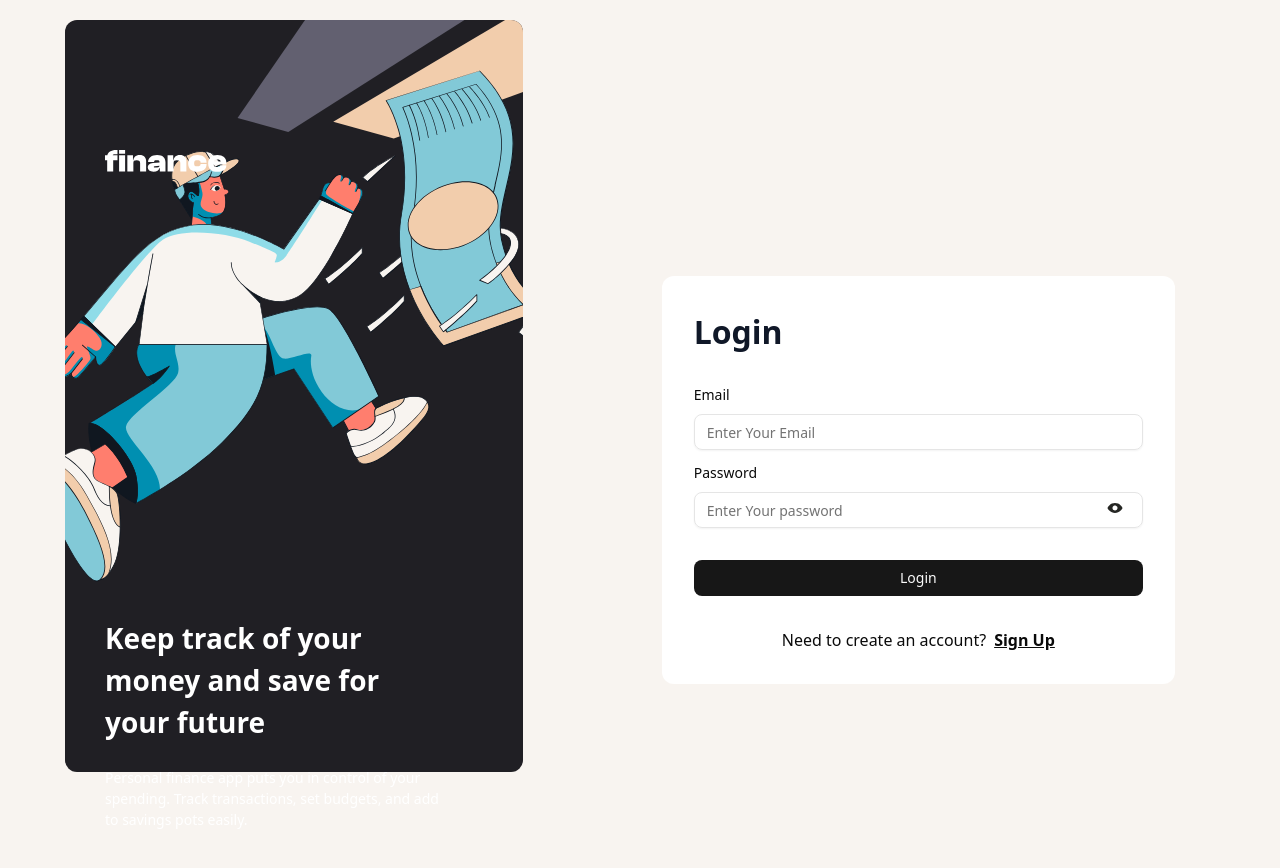
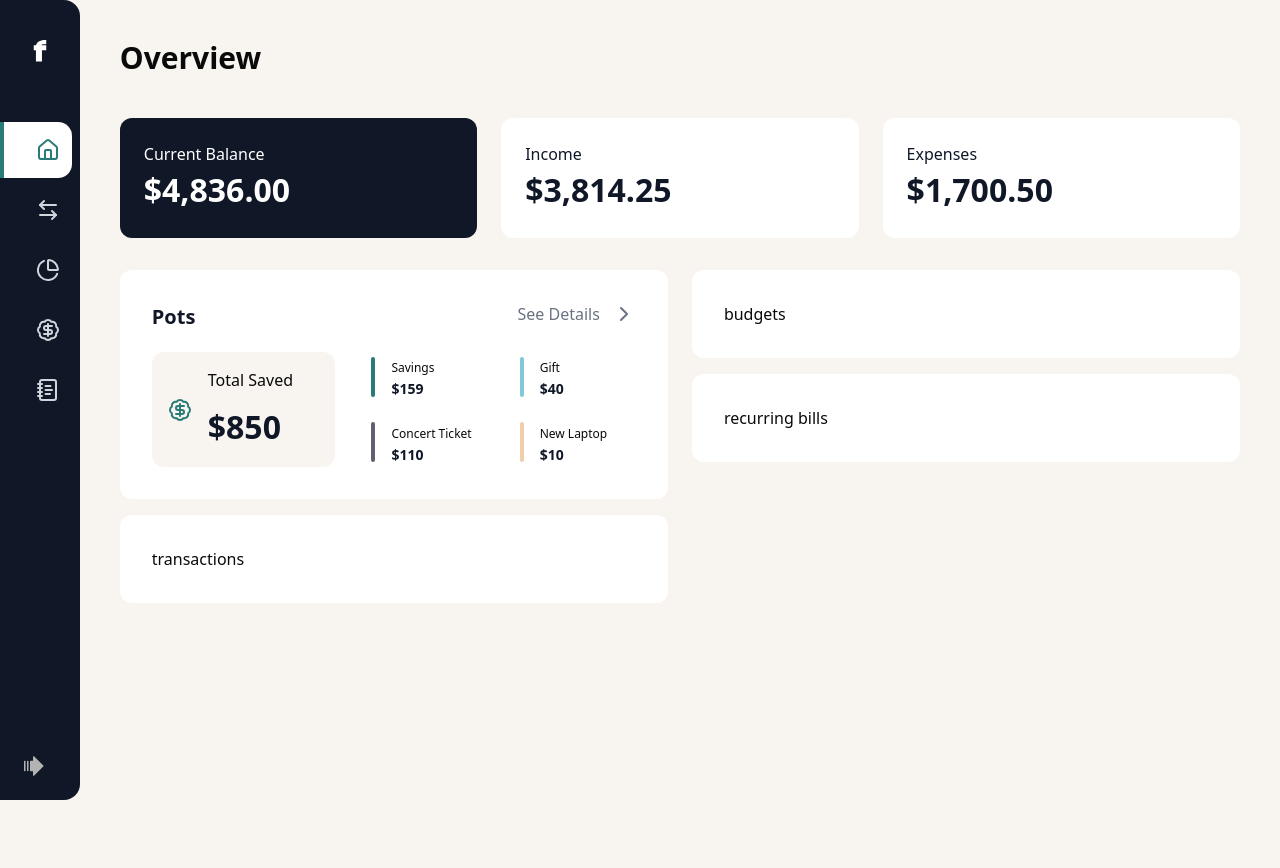
Before and after one commit to ozodbekDv/finance-app, a React app: page / in a window 1280 px wide. Before the commit this address led to /login. After the commit the page ends 800 px from the top, so only its background shows below. Built offline with nearby package versions, Linux system fonts and the light colour scheme; no server answers; sample sign-in values are in the browser's storage; the HTML template or start-up script is replaced by a standard one.

Commit message:
feat: implement authentication state management and enhance sidebar navigation

```diff
--- a/src/App.tsx
+++ b/src/App.tsx
@@ -16,13 +16,17 @@ import {
 import { useSelector } from "react-redux";
 import type { RootState } from "./app/store";
 
-// import { useDispatch } from "react-redux";
+import { useDispatch } from "react-redux";
 import Mainlayout from "./layout/Mainlayout";
 import Pots from "./pages/Pots";
+import { useEffect } from "react";
+import { onAuthStateChanged } from "firebase/auth";
+import { isAuthReady, login } from "./app/features/userSlice";
+import { auth } from "./firebase/config";
 
 function App() {
-  const { user } = useSelector((state: RootState) => state.user);
-  // const dispatch = useDispatch();
+  const { user, isAuth } = useSelector((state: RootState) => state.user);
+  const dispatch = useDispatch();
 
   const routes = createBrowserRouter([
     {
@@ -61,6 +65,15 @@ function App() {
     },
   ]);
 
-  return <RouterProvider router={routes} />;
+  useEffect(() => {
+    onAuthStateChanged(auth, (user) => {
+      if (user) {
+        dispatch(login(user));
+      }
+      dispatch(isAuthReady());
+    });
+  }, [dispatch]);
+
+  return <>{isAuth && <RouterProvider router={routes} />}</>;
 }
 export default App;
--- /dev/null
+++ b/src/components/OverviewCardTop.tsx
@@ -0,0 +1,22 @@
+import { ChevronRight } from "lucide-react";
+import { Link } from "react-router-dom";
+
+interface Props {
+  path: string;
+  link: string;
+  title: string;
+}
+
+function OverviewCardTop({ path, link, title }: Props) {
+  return (
+    <div className="flex justify-between">
+      <h2 className="text-gray-900 font-bold text-[20px]">{title}</h2>
+      <Link className="text-gray-500 hover:text-gray-900 flex gap-3" to={path}>
+        {link}
+        <ChevronRight />
+      </Link>
+    </div>
+  );
+}
+
+export default OverviewCardTop;
--- a/src/components/Sidebar.tsx
+++ b/src/components/Sidebar.tsx
@@ -1,5 +1,116 @@
-function Sidebar() {
-  return <div>Sidebar</div>;
+import {
+  ArrowLeftRight,
+  BadgeDollarSign,
+  ChartPie,
+  House,
+  NotebookText,
+} from "lucide-react";
+import { Link, useLocation } from "react-router-dom";
+
+const pages = [
+  {
+    name: "Overview",
+    path: "/",
+    icon2: "../images/icon-overview.svg",
+    icon: <House />,
+  },
+  {
+    name: "Transactions",
+    path: "/transactions",
+    icon2: "../images/icon-transactions.svg",
+    icon: <ArrowLeftRight />,
+  },
+  {
+    name: "Budgets",
+    path: "/budget",
+    icon2: "../images/icon-budgets.svg",
+    icon: <ChartPie />,
+  },
+  {
+    name: "Pots",
+    path: "/pots",
+    icon2: "../images/icon-pots.svg",
+    icon: <BadgeDollarSign />,
+  },
+  {
+    name: "Recurring Bills",
+    path: "/recurringBills",
+    icon2: "../images/icon-recurring-bills.svg",
+    icon: <NotebookText />,
+  },
+];
+
+type ChildProps = {
+  showNavbar: boolean;
+  setShowNavbar: React.Dispatch<React.SetStateAction<boolean>>;
+};
+
+function Sidebar({ showNavbar, setShowNavbar }: ChildProps) {
+  const location = useLocation();
+
+  return (
+    <div
+      className={`bg-gray-900 text-gray-300 sticky top-0 flex flex-col rounded-r-2xl pb-6 transition-all duration-200 h-[100vh] ${
+        showNavbar ? " w-[300px]" : " w-[88px]"
+      }`}
+    >
+      <Link to="/" className="py-10 mb-5 mx-auto grow-0">
+        <img
+          src={
+            showNavbar ? "../images/logo-large.svg" : "../images/logo-small.svg"
+          }
+          alt="site logo"
+        />
+      </Link>
+      <ul className="flex flex-col gap-1 grow pr-2">
+        {pages.map((page) => {
+          const isActive = location.pathname === page.path;
+
+          return (
+            <li key={page.name} className="">
+              <Link
+                to={page.path}
+                className={`flex items-center gap-4 rounded-r-xl transition-all duration-200 border-l-[4px] ${
+                  showNavbar ? "px-8 py-4" : "px-0 py-4 pl-8"
+                } ${
+                  isActive
+                    ? "bg-white text-[#277C78] border-[#277c78]"
+                    : "border-transparent"
+                }`}
+              >
+                {page.icon}
+                {showNavbar && (
+                  <span
+                    className={`font-bold ${
+                      isActive ? "text-gray-900" : "text-gray-300"
+                    }`}
+                  >
+                    {page.name}
+                  </span>
+                )}
+              </Link>
+            </li>
+          );
+        })}
+      </ul>
+      {showNavbar ? (
+        <button
+          className="grow-0 flex gap-4 px-4"
+          onClick={() => setShowNavbar(false)}
+        >
+          <img src="../images/icon-minimize-menu.svg" alt="" />
+          <span> Minimize Menu</span>
+        </button>
+      ) : (
+        <button
+          className="grow-0 flex gap-4 px-6"
+          onClick={() => setShowNavbar(true)}
+        >
+          <img src="../images/icon-max-menu.svg" alt="" />
+        </button>
+      )}
+    </div>
+  );
 }
 
 export default Sidebar;
--- a/src/hooks/useLogin.tsx
+++ b/src/hooks/useLogin.tsx
@@ -23,6 +23,7 @@ export const useLogin = () => {
 
       dispatch(_login(user));
       setUser(user);
+      toast.success("Seccessfully logged in");
     } catch (err: any) {
       const errorMessage =
         err instanceof Error ? err.message : "Noma'lum xatolik";
--- a/src/index.css
+++ b/src/index.css
@@ -126,3 +126,43 @@
 .heading {
   @apply font-bold;
 }
+
+.overview-cards {
+  @apply bg-white rounded-[12px] p-8;
+}
+
+@layer theme {
+  :root {
+    /* === Beige === */
+    --beige-500: #96908b;
+    --beige-100: #f6f4f0;
+
+    /* === Grey === */
+    --grey-900: #20212f;
+    --grey-500: #868684;
+    --grey-300: #ababab;
+    --grey-100: #f2f2f2;
+
+    /* === Secondary === */
+    --green: #277c78;
+    --yellow: #f2cdac;
+    --cyan: #82cdd7;
+    --navy: #686870;
+    --red: #c94739;
+    --purple: #826bc0;
+
+    /* === Other Colors === */
+    --purple-alt: #af81ba;
+    --turquoise: #557c7c;
+    --brown: #93574f;
+    --magenta: #934f6f;
+    --blue: #3f82b2;
+    --navy-grey: #979aac;
+    --army-green: #7f8b61;
+    --gold: #cab361;
+    --orange: #bb6c48;
+
+    /* === White === */
+    --white: #ffffff;
+  }
+}
--- a/src/layout/Mainlayout.tsx
+++ b/src/layout/Mainlayout.tsx
@@ -1,13 +1,13 @@
 import { Outlet } from "react-router-dom";
-// import { useState } from "react";
-// import Sidebar from "@/components/Sidebar";
+import { useState } from "react";
+import Sidebar from "@/components/Sidebar";
 
 function Mainlayout() {
-  // const [showNavbar, setShowNavbar] = useState(false);
+  const [showNavbar, setShowNavbar] = useState(false);
   return (
-    <div className="container">
-      {/* <Sidebar showNavbar={showNavbar} setShowNavbar={setShowNavbar} /> */}
-      <main>
+    <div className="flex gap-10">
+      <Sidebar showNavbar={showNavbar} setShowNavbar={setShowNavbar} />
+      <main className="container grow">
         <Outlet />
       </main>
     </div>
--- a/src/main.tsx
+++ b/src/main.tsx
@@ -8,6 +8,6 @@ import { Toaster } from "sonner";
 createRoot(document.getElementById("root")!).render(
   <Provider store={store}>
     <App />
-    <Toaster />
+    <Toaster position="top-center" />
   </Provider>
 );
--- a/src/pages/Login.tsx
+++ b/src/pages/Login.tsx
@@ -24,7 +24,7 @@ function Login() {
     form.reset();
   };
   return (
-    <div className="flex justify-center items-center gap-[140px] mt-[100px] md:w-[1150px] mx-auto">
+    <div className="flex justify-center items-center gap-[140px] mt-[100px] md:mt-0 md:w-[1150px] mx-auto">
       <div className="text-white h-[95vh] w-[460px] hidden md:block ">
         <img
           className="absolute top-0 -z-10 h-[94vh] my-5 rounded-[12px]"
--- a/src/pages/Overview.tsx
+++ b/src/pages/Overview.tsx
@@ -1,5 +1,81 @@
+import OverviewCardTop from "@/components/OverviewCardTop";
+import { BadgeDollarSign } from "lucide-react";
+
 function Overview() {
-  return <div>Overview</div>;
+  return (
+    <div className="container py-8 flex flex-col gap-8 pr-10">
+      <h1 className="font-bold text-3xl mt-2 mb-2.5">Overview</h1>
+      <div className="flex md:flex-row flex-col md:justify-between md:gap-6 gap-3">
+        <div className="p-6 rounded-[12px] text-white bg-gray-900 w-full">
+          <span>Current Balance</span>
+          <h4 className="font-bold text-[32px]">$4,836.00</h4>
+        </div>
+        <div className="p-6 rounded-[12px] bg-white text-gray-900 w-full">
+          <span>Income</span>
+          <h4 className="font-bold text-[32px]">$3,814.25</h4>
+        </div>
+        <div className="p-6 rounded-[12px] bg-white text-gray-900 w-full">
+          <span>Expenses</span>
+          <h4 className="font-bold text-[32px]">$1,700.50</h4>
+        </div>
+      </div>
+      <div className="flex flex-col lg:grid lg:grid-cols-2 lg:gap-6">
+        <div className="flex flex-col gap-4 mb-4">
+          <div className="overview-cards">
+            <OverviewCardTop path="/" link="See Details" title="Pots" />
+            <div className="mt-5 flex gap-5">
+              <div className="flex items-center gap-4 bg-beige-100 py-4 px-4 rounded-[12px] bg-[#F8F4F0] grow">
+                <BadgeDollarSign className="text-[#277c78]" />
+                <div>
+                  <p className="mb-[11px]">Total Saved</p>
+                  <h4 className="font-bold text-[32px] text-gray-900">$850</h4>
+                </div>
+              </div>
+              <div className="grid grid-cols-2 gap-4">
+                <div className="px-4 flex gap-4 items-center">
+                  <span className="rounded-[8px] w-1 h-10 bg-[#277C78] inline-block"></span>
+                  <div>
+                    <span className="text-[12px]">Savings</span>
+                    <h4 className="font-bold text-[14px] text-gray-900">
+                      $159
+                    </h4>
+                  </div>
+                </div>
+                <div className="px-4 flex gap-4 items-center">
+                  <span className="rounded-[8px] w-1 h-10 bg-[#82C9D7] inline-block"></span>
+                  <div>
+                    <span className="text-[12px]">Gift</span>
+                    <h4 className="font-bold text-[14px] text-gray-900">$40</h4>
+                  </div>
+                </div>
+                <div className="px-4 flex gap-4 items-center">
+                  <span className="rounded-[8px] w-1 h-10 bg-[#626070] inline-block"></span>
+                  <div>
+                    <span className="text-[12px]">Concert Ticket</span>
+                    <h4 className="font-bold text-[14px] text-gray-900">
+                      $110
+                    </h4>
+                  </div>
+                </div>
+                <div className="px-4 flex gap-4 items-center">
+                  <span className="rounded-[8px] w-1 h-10 bg-[#F2CDAC] inline-block"></span>
+                  <div>
+                    <span className="text-[12px]">New Laptop</span>
+                    <h4 className="font-bold text-[14px] text-gray-900">$10</h4>
+                  </div>
+                </div>
+              </div>
+            </div>
+          </div>
+          <div className="overview-cards">transactions</div>
+        </div>
+        <div className="flex flex-col gap-4">
+          <div className="overview-cards">budgets</div>
+          <div className="overview-cards">recurring bills</div>
+        </div>
+      </div>
+    </div>
+  );
 }
 
 export default Overview;
```
